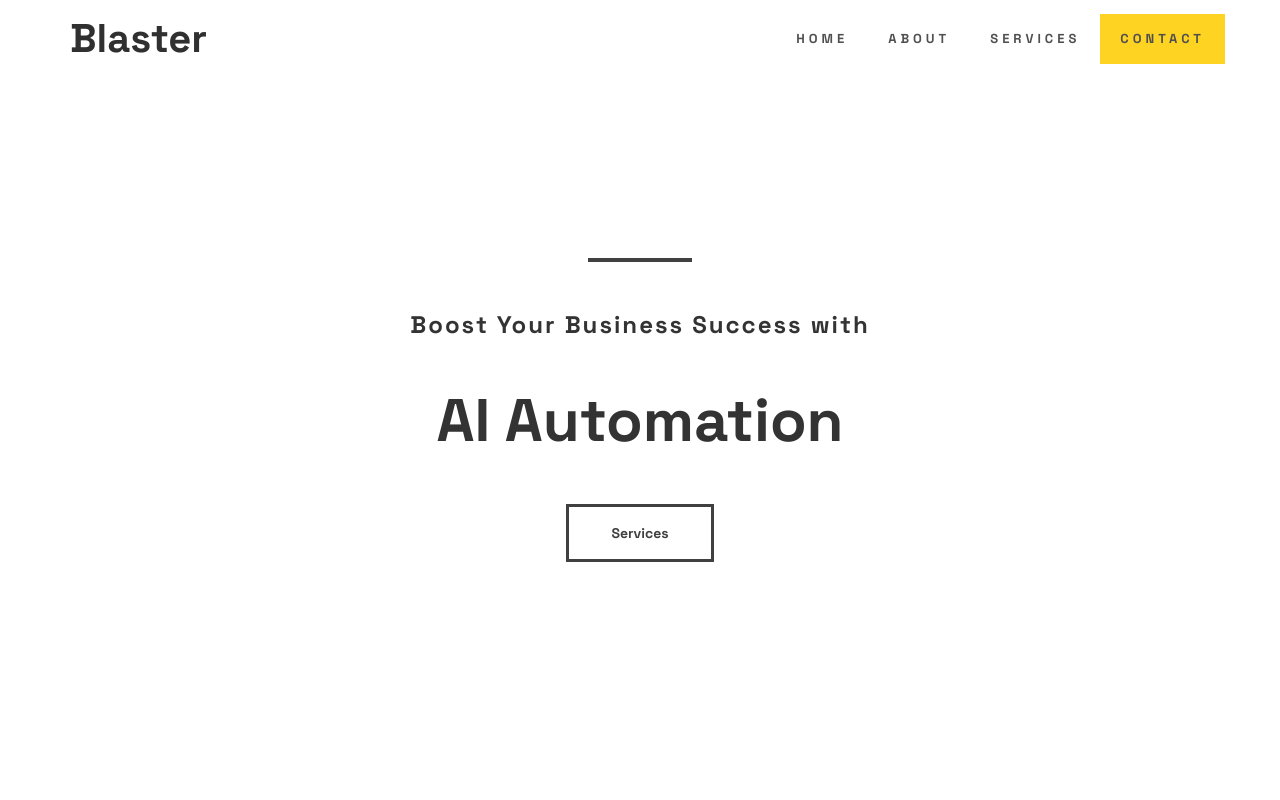
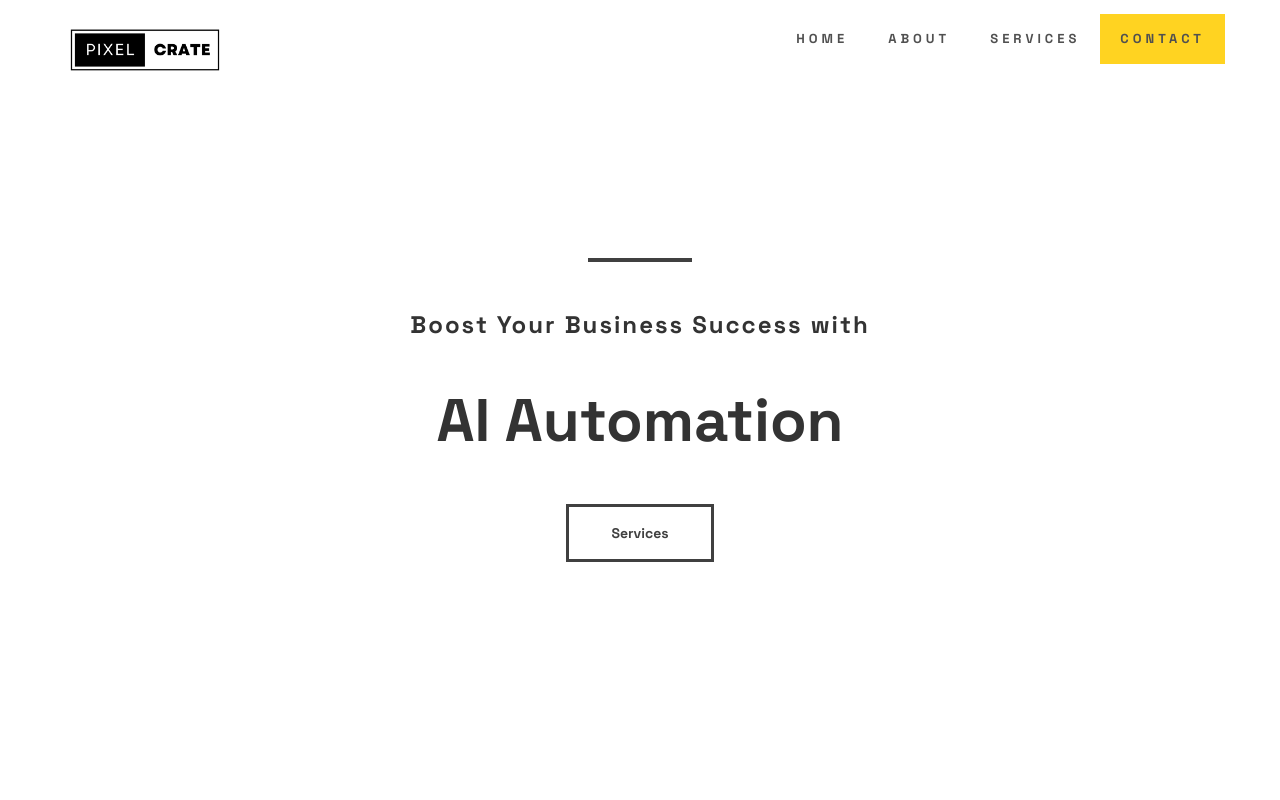
Before and after one commit to m1981/pixelcrate, a plain HTML site: page index.html in a window 1280 px wide. Shown: the top 800 px of the page. Drawn offline with Linux system fonts and the light colour scheme.

Commit message:
logo added

```diff
--- a/index.html
+++ b/index.html
@@ -39,7 +39,7 @@ http://www.templatemo.com/tm-472-blaster
 				<span class="icon icon-bar"></span>
 				<span class="icon icon-bar"></span>
 			</button>
-			<a href="#" class="navbar-brand"><span class="bold">Blaster</span></a>
+			<a href="#" class="navbar-brand"><div ><img src="images/logo.png" width="150"></div></a>
 		</div>
 		<div class="collapse navbar-collapse">
 			<ul class="nav navbar-nav navbar-right">
```
Also changed, not shown: images/logo.png (added).
